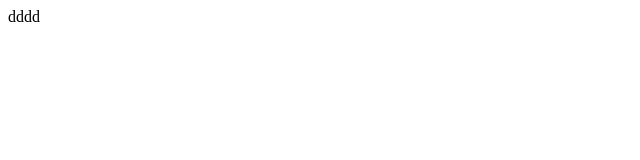
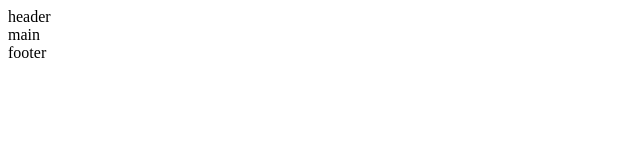
Before and after one commit to TooTechnical/loverunning, a plain HTML site: page index.html in a window 1280 px wide. Shown: the full height of the page, 0-640 px from the left. Drawn offline with Linux system fonts and the light colour scheme.

Commit message:
added semantic structure  elements to body

```diff
--- a/index.html
+++ b/index.html
@@ -17,7 +17,18 @@
 </head>
 
 <body>
-dddd
+<header>
+header
+
+</header>
+
+<main>
+main
+</main>
+
+<footer>
+footer
+</footer>
 </body>
 
 </html>
```
